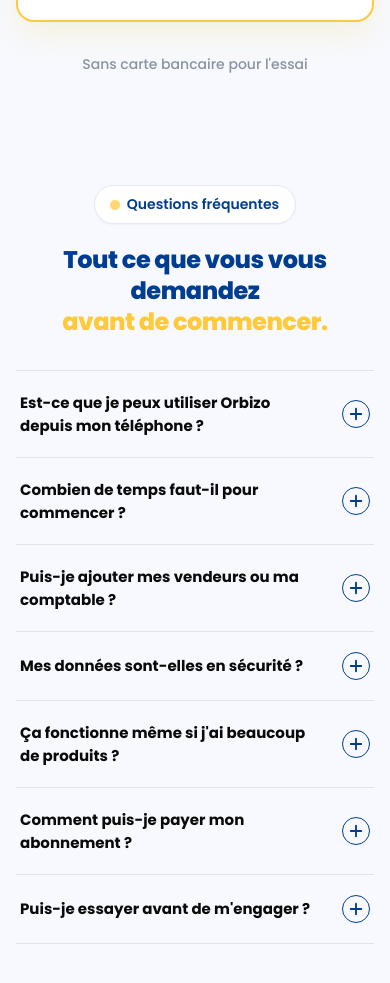
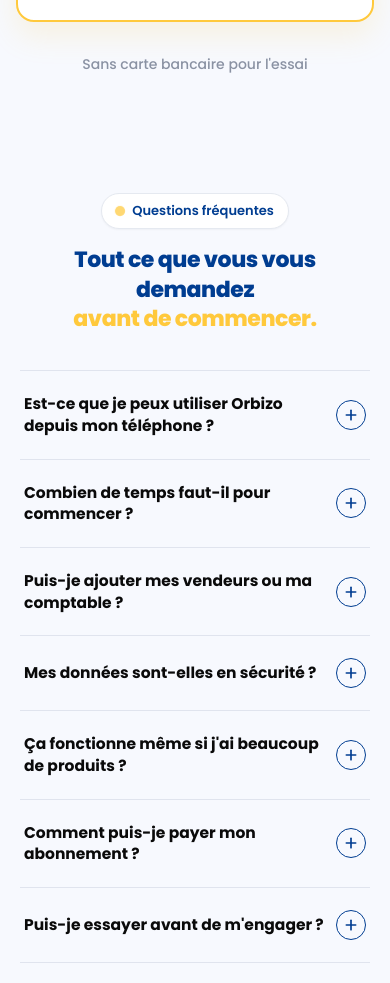
Before and after one commit to ArdennXBT/Monkarnet, a React (Vite) app: page / in a window 390 px wide. Shown: the part 5500-6483 px from the top of the page. Built offline with nearby package versions, Linux system fonts and the light colour scheme.

Commit message:
modif de css faq

```diff
--- a/src/Pages/Landing/sections/Faq/Faq.css
+++ b/src/Pages/Landing/sections/Faq/Faq.css
@@ -136,30 +136,47 @@
 }
 
 /* Mobile */
+/* Mobile */
 @media (max-width: 600px) {
   .faq-section {
-    padding: 48px 16px;
+    padding: 56px 20px;
+  }
+
+  .faq-badge {
+    font-size: 13px;
+    padding: 7px 14px;
+    margin-bottom: 16px;
   }
 
   .faq-title {
-    margin-bottom: 32px;
+    font-size: 22px;
+    line-height: 1.35;
+    margin-bottom: 36px;
   }
 
   .faq-question {
-    font-size: 15px;
-    padding: 20px 4px;
+    font-size: 15.5px;
+    line-height: 1.4;
+    padding: 22px 4px;
+    gap: 12px;
   }
 
   .faq-answer-box {
-    padding: 0 4px 20px;
+    padding: 0 4px 22px;
   }
 
   .faq-answer {
-    font-size: 14px;
+    font-size: 14.5px;
+    line-height: 1.7;
   }
 
   .faq-icon-wrapper {
-    width: 28px;
-    height: 28px;
+    width: 30px;
+    height: 30px;
+  }
+
+  .faq-icon {
+    width: 16px;
+    height: 16px;
   }
 }
```
